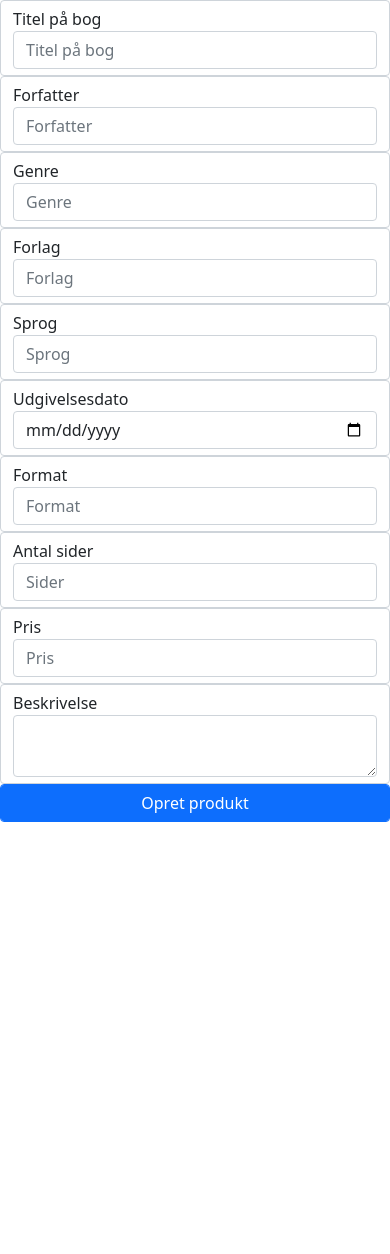
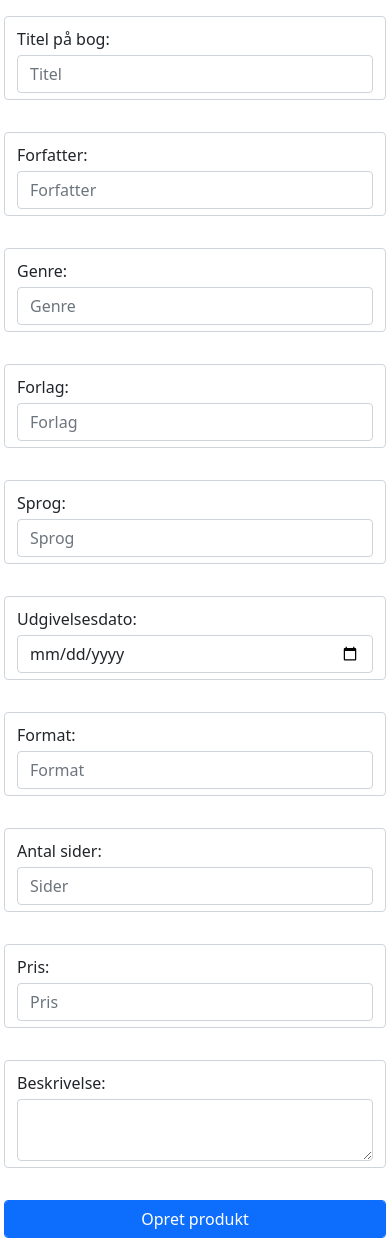
Before and after one commit to hannahwilton/Webshop, a PHP site: page /insert.php in a window 390 px wide. Before the commit the page ends 822 px from the top, so only its background shows below. Run offline with PHP 8.4, Linux system fonts and the light colour scheme; style sheets or scripts are compiled from the project's sources; some libraries are stand-ins or nearby versions.

Commit message:
Styling af admin

```diff
--- a/insert.php
+++ b/insert.php
@@ -38,81 +38,81 @@ if (!empty($_POST["data"])){
 
 <form method="post" action="insert.php">
     <div class="row">
-        <div class="col-12 col-md-6">
+        <div class="col-12 col-md-6 offset-md-3 p-3">
             <div class="form-control">
-                <label for="prodTitel">Titel på bog</label>
-                <input class="form-control" type="text" name="data[prodTitel]" id="prodTitel" placeholder="Titel på bog" value="">
+                <label class="py-1" for="prodTitel">Titel på bog:</label>
+                <input class="form-control" type="text" name="data[prodTitel]" id="prodTitel" placeholder="Titel" value="">
             </div>
         </div>
 
-        <div class="col-12 col-md-6">
+        <div class="col-12 col-md-6 offset-md-3 p-3">
             <div class="form-control">
-                <label for="prodAuthor">Forfatter</label>
+                <label class="py-1" for="prodAuthor">Forfatter:</label>
                 <input class="form-control" type="text" name="data[prodAuthor]" id="prodAuthor" placeholder="Forfatter" value="">
             </div>
         </div>
 
-        <div class="col-12 col-md-6">
+        <div class="col-12 col-md-6 offset-md-3 p-3">
             <div class="form-control">
-                <label for="prodGenre">Genre</label>
+                <label class="py-1" for="prodGenre">Genre:</label>
                 <input class="form-control" type="text" name="data[prodGenre]" id="prodGenre" placeholder="Genre" value="">
             </div>
         </div>
 
-        <div class="col-12 col-md-6">
+        <div class="col-12 col-md-6 offset-md-3 p-3">
             <div class="form-control">
-                <label for="prodPublisher">Forlag</label>
+                <label class="py-1" for="prodPublisher">Forlag:</label>
                 <input class="form-control" type="text" name="data[prodPublisher]" id="prodPublisher" placeholder="Forlag" value="">
             </div>
         </div>
 
 
-        <div class="col-12 col-md-6">
+        <div class="col-12 col-md-6 offset-md-3 p-3">
             <div class="form-control">
-                <label for="prodLanguage">Sprog</label>
+                <label class="py-1" for="prodLanguage">Sprog:</label>
                 <input class="form-control" type="text" name="data[prodLanguage]" id="prodLanguage" placeholder="Sprog" value="">
             </div>
         </div>
 
-        <div class="col-12 col-md-6">
+        <div class="col-12 col-md-6 offset-md-3 p-3">
             <div class="form-control">
-                <label for="prodPublishDate">Udgivelsesdato</label>
+                <label class="py-1" for="prodPublishDate">Udgivelsesdato:</label>
                 <input class="form-control" type="date" name="data[prodPublishDate]" id="prodPublishDate" placeholder="Udgivelsesdato" value="">
             </div>
         </div>
 
-        <div class="col-12 col-md-6">
+        <div class="col-12 col-md-6 offset-md-3 p-3">
             <div class="form-control">
-                <label for="prodFormat">Format</label>
+                <label class="py-1" for="prodFormat">Format:</label>
                 <input class="form-control" type="text" name="data[prodFormat]" id="prodFormat" placeholder="Format" value="">
             </div>
         </div>
 
-        <div class="col-12 col-md-6">
+        <div class="col-12 col-md-6 offset-md-3 p-3">
             <div class="form-control">
-                <label for="prodPages">Antal sider</label>
+                <label class="py-1" for="prodPages">Antal sider:</label>
                 <input class="form-control" type="text" name="data[prodPages]" id="prodPages" placeholder="Sider" value="">
             </div>
         </div>
 
-        <div class="col-12 col-md-6">
+        <div class="col-12 col-md-6 offset-md-3 p-3">
             <div class="form-control">
-                <label for="prodPrice">Pris</label>
+                <label class="py-1" for="prodPrice">Pris:</label>
                 <input class="form-control" type="number" step="0.01" name="data[prodPrice]" id="prodPrice" placeholder="Pris" value="">
             </div>
         </div>
 
 
-        <div class="col-12">
+        <div class="col-12 col-md-6 offset-md-3 p-3">
             <div class="form-control">
-                <label for="prodDescription">Beskrivelse</label>
+                <label class="py-1" for="prodDescription">Beskrivelse:</label>
                 <textarea class="form-control" name="data[prodDescription]" id="prodDescription"></textarea>
 
             </div>
 
         </div>
 
-        <div class="col-12 col-md-6 offset-md-6">
+        <div class="col-12 col-md-6 offset-md-3 p-3">
             <button class="form-control btn btn-primary" type="submit" id="btnSubmit">Opret produkt</button>
 
         </div>
```
Also changed, not shown: css/styles.scss (line endings or trailing spaces).
